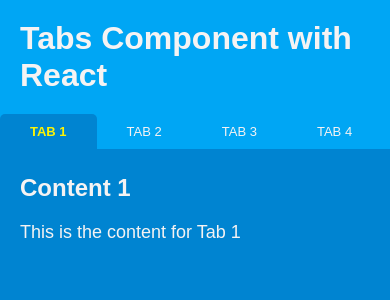
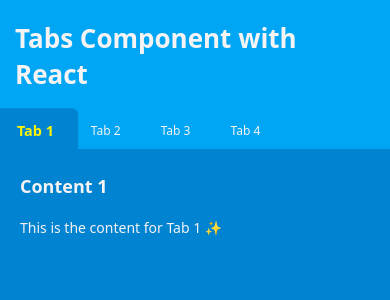
Before and after one commit to MiladNz/TabsComponent, a React (Vite) app: page / in a window 390 px wide. Shown: the top 300 px of the page. Built offline with nearby package versions, Linux system fonts and the light colour scheme.

Commit message:
add responsive design

```diff
--- a/src/App.jsx
+++ b/src/App.jsx
@@ -3,17 +3,17 @@
 function App() {
   const tabs = [
     {
-      title: "TAB 1",
-      content: "This is the content for Tab 1",
+      title: "Tab 1",
+      content: "This is the content for Tab 1 ✨ ",
     },
     {
-      title: "TAB 2",
-      content: "This is the content for Tab 2",
+      title: "Tab 2",
+      content: "This is the content for Tab 2 😍",
     },
-    { title: "TAB 3", content: "This is the content for Tab 3" },
+    { title: "Tab 3", content: "This is the content for Tab 3 ⭐" },
     {
-      title: "TAB 4",
-      content: "This is the content for Tab 4",
+      title: "Tab 4",
+      content: "This is the content for Tab 4 👌",
     },
   ];
 
--- a/src/TabsComponent.css
+++ b/src/TabsComponent.css
@@ -13,7 +13,6 @@
 .tabs {
   display: flex;
 }
-
 .tabs-content {
   background-color: oklch(0.588 0.158 241.966);
   color: #f5f3f3;
@@ -21,31 +20,55 @@
   flex: 1;
   overflow-y: auto;
 }
-
 .tabs-content p {
   font-size: 1.8rem;
   padding-top: 2rem;
 }
-
 button {
-  padding: 1rem 3rem;
-  font-size: 1.3rem;
+  padding: 1rem 3.5rem;
+  font-size: 1.4rem;
   font-weight: 500;
   font-family: inherit;
   color: #f5f3f3;
   cursor: pointer;
   border: none;
   background-color: inherit;
-  text-align: right;
   border-top-left-radius: 5px;
   border-top-right-radius: 5px;
 }
 button:hover {
   color: #fcf306;
   border-bottom: 3px solid #fcf306;
+  transition: all 0.4s ease;
 }
 .active {
   color: #fcf306;
   font-weight: 700;
   background-color: oklch(0.588 0.158 241.966);
+  transition: all 0.6s ease;
+  transform: scale(1.2);
 }
+
+@media (max-width: 768px) {
+  button {
+    padding: 1rem 3rem;
+  }
+  .tabs-content p {
+    font-size: 1.6rem;
+  }
+}
+@media (max-width: 640px) {
+  button {
+    padding: 1rem 2.5rem;
+  }
+  .tabs-content p {
+    font-size: 1.4rem;
+  }
+}
+
+@media (max-width: 480px) {
+  button {
+    font-size: 1.2rem;
+    padding: 1rem 2rem;
+  }
+}
--- a/src/index.css
+++ b/src/index.css
@@ -7,7 +7,8 @@
   font-size: 62.5%;
 }
 body {
-  font-family: Arial, Helvetica, sans-serif;
+  font-family: system-ui, -apple-system, BlinkMacSystemFont, "Segoe UI", Roboto,
+    Oxygen, Ubuntu, Cantarell, "Open Sans", "Helvetica Neue", sans-serif;
 }
 
 h1 {
@@ -18,3 +19,37 @@
 h3 {
   font-size: 2.4rem;
 }
+
+@media (max-width: 768px) {
+  h1 {
+    font-size: 3rem;
+  }
+  h3 {
+    font-size: 2.2rem;
+  }
+}
+
+@media (max-width: 640px) {
+  h1 {
+    font-size: 2.8rem;
+  }
+  h3 {
+    font-size: 2rem;
+  }
+}
+
+@media (max-width: 480px) {
+  h1 {
+    font-size: 2.6rem;
+    padding: 2rem 1.5rem;
+  }
+  h3 {
+    font-size: 1.8rem;
+  }
+}
+
+@media (max-width: 320px) {
+  h1 {
+    font-size: 2.2rem;
+  }
+}
```
